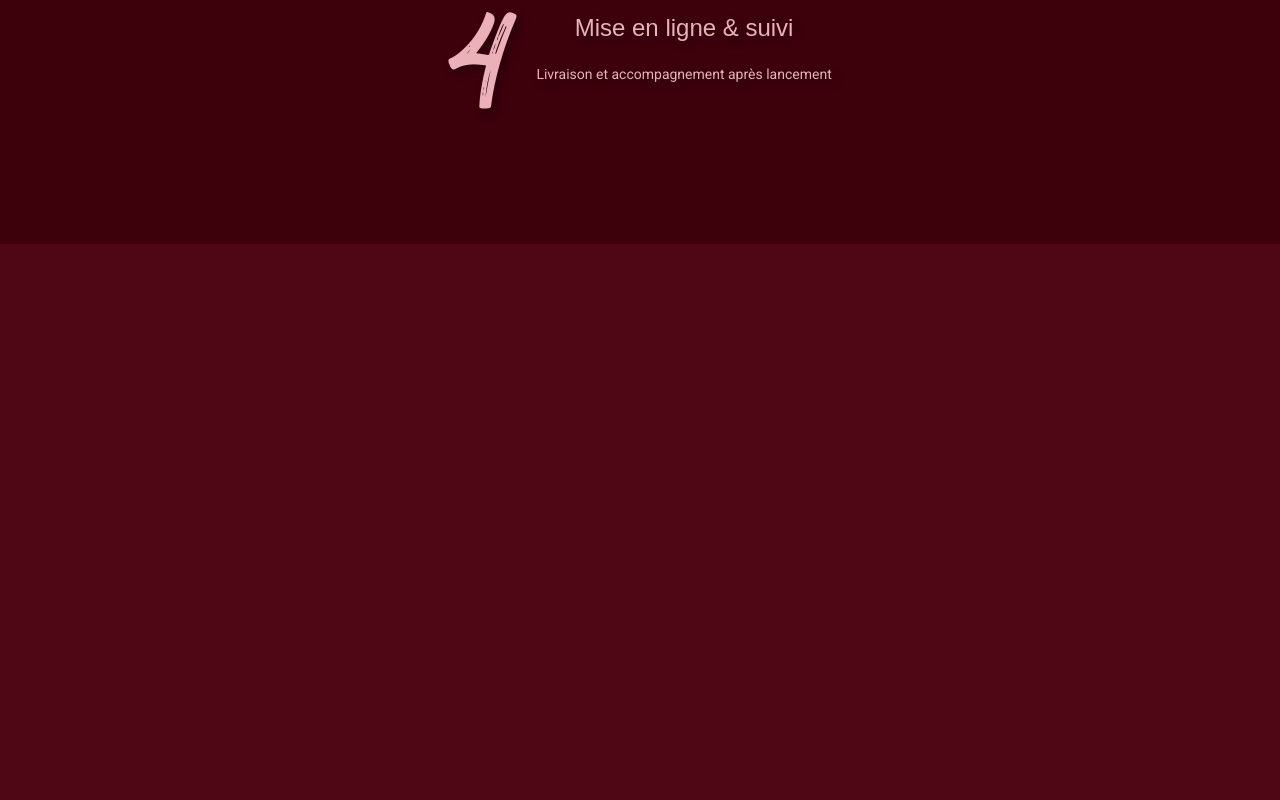
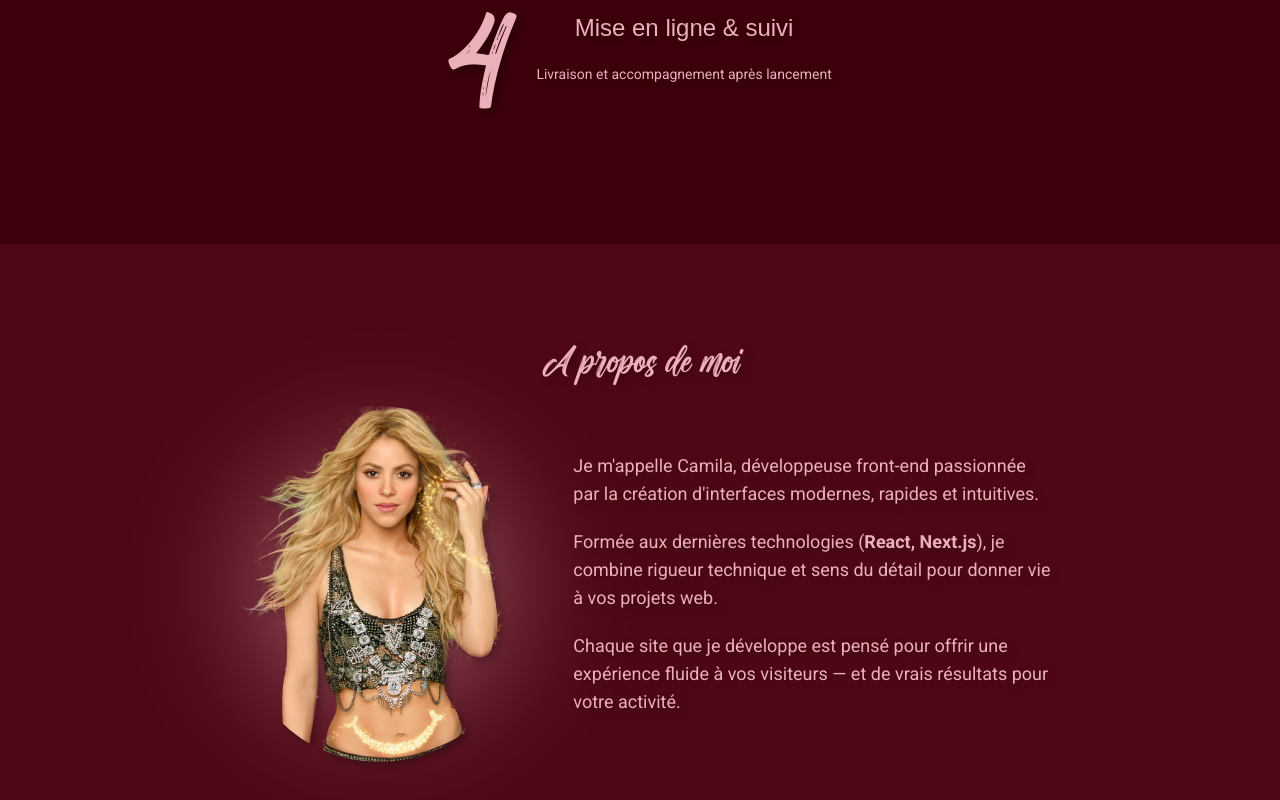
Before and after one commit to camilaoliec/camila-medeiros-dev, a Next.js app: page / in a window 1280 px wide. Shown: the part 2154-2954 px from the top of the page. Before the commit the page ends 2398 px from the top, so only its background shows below. Built offline with nearby package versions, Linux system fonts and the light colour scheme; a web font is replaced by a local one.

Commit message:
feat: ajout de la section À propos avec photo et dégradé

```diff
--- a/src/app/page.tsx
+++ b/src/app/page.tsx
@@ -1,4 +1,5 @@
 
+import About from "@/components/About";
 import Header from "@/components/Header";
 import Hero from "@/components/Hero";
 import Method from "@/components/Method";
@@ -12,6 +13,7 @@ export default function home(){
       <Hero />
       <Services />
       <Method />
+      <About />
     </div>
   )
 }
--- /dev/null
+++ b/src/components/About.tsx
@@ -0,0 +1,41 @@
+import Image from "next/image";
+
+export default function About() {
+    return (
+        <section className="px-7 md:px-15 max-w-3xl mx-auto mb-150 flex flex-col items-center">
+            <h2 className="drop-shadow-sombra font-awe text-center text-4xl mt-25 mb-10">
+                A propos de moi
+            </h2>
+            <div className="flex flex-col lg:flex-row items-center justify-center gap-10">
+                <div className="relative flex items-center justify-center w-70 h-70 lg:w-170 lg:h-80">
+                    {/* Degradê no lugar do fundo vermelho sólido */}
+                    <div
+                        aria-hidden="true"
+                        className="absolute inset-0 rounded-full bg-[radial-gradient(circle,var(--color-rosa)_0%,var(--color-rosa)_30%,rgba(0,0,0,0)_70%)] blur-3xl opacity-60"
+                    />
+
+                    <Image
+                        src="/images/shak.png"
+                        width={280}
+                        height={280}
+                        alt="Camila Medeiros, développeuse front-end"
+                        className="relative z-10 h-70 w-60 lg:h-89 lg:w-70 rounded-full overflow-hidden object-top object-cover drop-shadow-sombra"
+                    />
+                </div>
+                <div className="flex flex-col gap-5 max-w-4xl text-center lg:text-left">
+                    <p className="drop-shadow-sombra font-roboto text-lg text-center lg:text-left">
+                        {`Je m'appelle Camila, développeuse front-end passionnée par la création d'interfaces modernes, rapides et intuitives.`}
+                    </p>
+                    <p className="drop-shadow-sombra font-roboto text-lg text-center lg:text-left">
+                        {`Formée aux dernières technologies (`}
+                        <strong>React, Next.js</strong>
+                        {`), je combine rigueur technique et sens du détail pour donner vie à vos projets web. `}
+                    </p>
+                    <p className="drop-shadow-sombra font-roboto text-lg text-center lg:text-left">
+                        {`Chaque site que je développe est pensé pour offrir une expérience fluide à vos visiteurs — et de vrais résultats pour votre activité.`}
+                    </p>
+                </div>
+            </div>
+        </section>
+    );
+}
```
